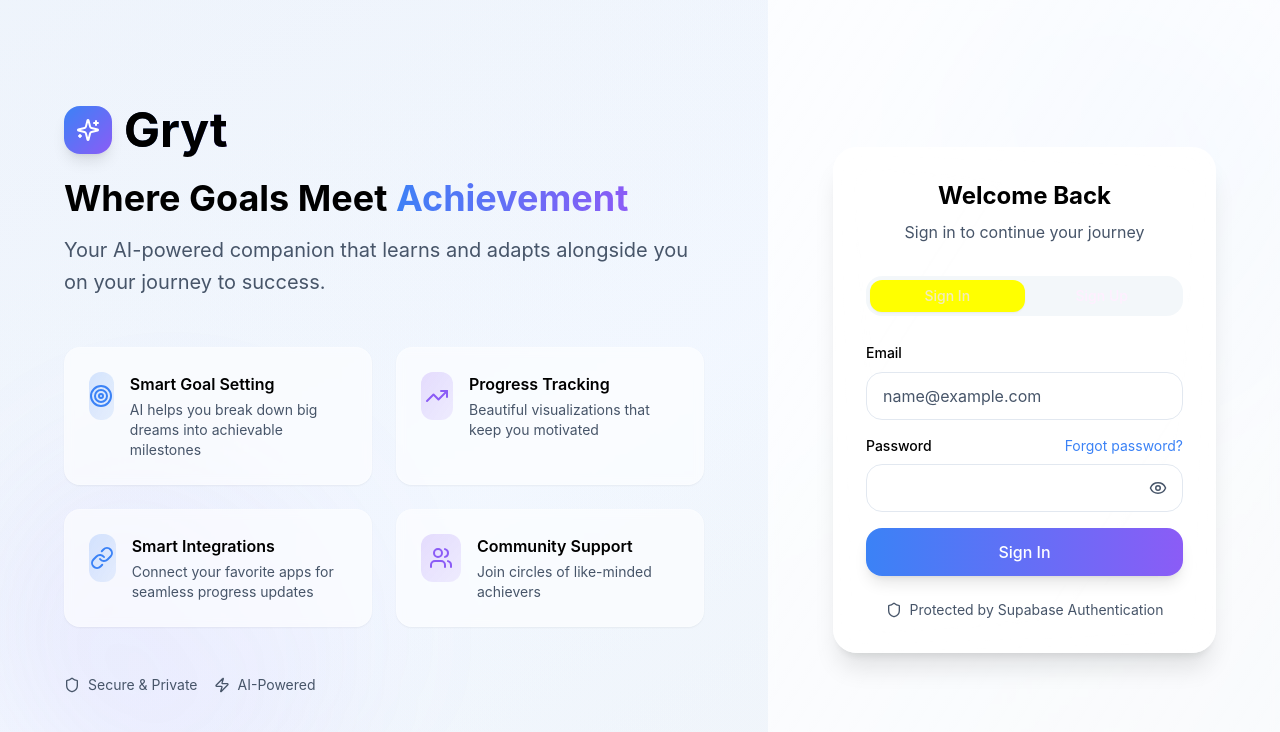
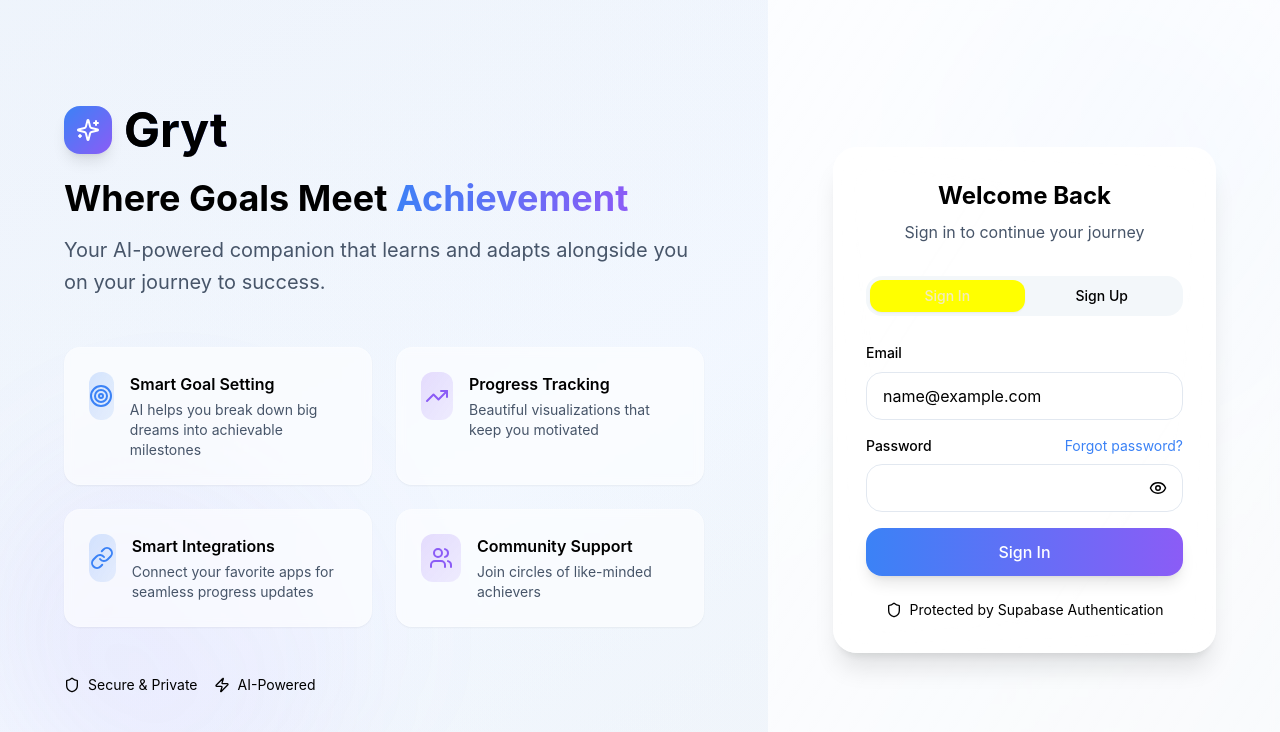
Before and after one commit to nickmerich/gryt, a React (Vite) app: page /auth in a window 1280 px wide. Shown: the top 732 px of the page. Built offline with nearby package versions, Linux system fonts and the light colour scheme; no server answers.

Commit message:
Fix: Make all yellow text black
The CSS was updated to ensure all yellow and light-colored text displays as black for improved readability. This involved modifying CSS overrides, Tailwind config, global text styles, and dialog/form element styles.

```diff
--- a/src/index.css
+++ b/src/index.css
@@ -157,13 +157,27 @@
     animation: float 6s ease-in-out infinite;
   }
 
-  /* Override any yellow text colors */
+  /* Comprehensive yellow text overrides */
   .text-yellow-600,
   .text-yellow-500,
   .text-yellow-400,
+  .text-yellow-300,
+  .text-yellow-200,
   .text-amber-600,
   .text-amber-500,
-  .text-amber-400 {
+  .text-amber-400,
+  .text-amber-300,
+  .text-amber-200 {
+    @apply text-black !important;
+  }
+
+  /* Override all light colored text that might appear yellow */
+  .text-gray-400,
+  .text-gray-300,
+  .text-gray-200,
+  .text-slate-300,
+  .text-slate-400,
+  .text-slate-200 {
     @apply text-black !important;
   }
 
@@ -173,21 +187,14 @@
     @apply text-slate-500 !important;
   }
 
-  /* Override any remaining yellow or light colored text */
-  .text-gray-400,
-  .text-gray-300,
-  .text-slate-300,
-  .text-slate-400 {
-    @apply text-slate-600 !important;
-  }
-
   /* Ensure form labels are black */
   label {
     @apply text-black !important;
   }
 
   /* Ensure all text in dialogs is black */
-  [role="dialog"] * {
+  [role="dialog"] *,
+  [data-radix-portal] * {
     color: black !important;
   }
 
@@ -196,15 +203,49 @@
     @apply text-black !important;
   }
 
-  /* Target specific Ghibli subtitle class */
-  .ghibli-subtitle {
+  /* Target specific classes that might have yellow text */
+  .ghibli-subtitle,
+  .text-muted-foreground,
+  .text-muted {
     @apply text-black !important;
   }
 
-  /* Override any remaining light text */
+  /* Override any remaining light text including spans and divs */
   .text-gray-500,
-  .text-slate-500 {
-    @apply text-slate-600 !important;
+  .text-slate-500,
+  span.text-gray-500,
+  span.text-slate-500,
+  div.text-gray-500,
+  div.text-slate-500,
+  p.text-gray-500,
+  p.text-slate-500 {
+    @apply text-black !important;
+  }
+
+  /* Catch all for any yellow or light colored text that might still exist */
+  * {
+    color: inherit;
+  }
+
+  /* Specific overrides for components that might have yellow text */
+  .badge,
+  .card,
+  .button {
+    color: inherit;
+  }
+
+  /* Force black text on any element with yellow classes */
+  [class*="yellow"],
+  [class*="amber"] {
+    @apply text-black !important;
+  }
+
+  /* Override any computed styles that might show yellow */
+  .text-yellow-100,
+  .text-yellow-50,
+  .text-amber-100,
+  .text-amber-50 {
+    @apply text-black !important;
   }
 }
 
```
